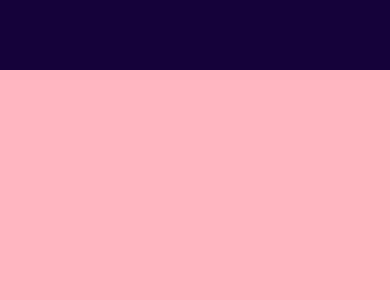
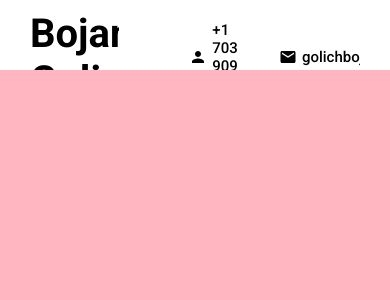
Before and after one commit to bokigolic/my-react-potrfolio, a React (Create React App) app: page / in a window 390 px wide. Shown: the top 300 px of the page. Built offline with nearby package versions, Linux system fonts and the light colour scheme.

Commit message:
work on topbar, done logo, email and phone

```diff
--- a/public/index.html
+++ b/public/index.html
@@ -7,7 +7,8 @@
       name="description"
       content="Web site created using create-react-app"
     />
-    <link href="https://fonts.googleapis.com/css2?family=Open+Sans:wght@300;400&family=Poppins:ital,wght@0,100;0,200;0,300;1,100;1,200;1,300&family=Roboto:ital,wght@0,100;1,900&display=swap" rel="stylesheet">
+     <link href="https://fonts.googleapis.com/css2?family=Roboto:wght@100;200;300;400;500;700;900&display=swap" rel="stylesheet">
+
     <title>Reacr Portfolio Website</title>
   </head>
   <body>
--- a/src/App.js
+++ b/src/App.js
@@ -5,6 +5,7 @@
 import Testimonials from "./components/testmonials/Tstimonials"
 import Contact from "./components/contact/Contact"
 import "./app.scss"
+
 
 
 function App() {
--- a/src/app.scss
+++ b/src/app.scss
@@ -7,9 +7,11 @@
     background-color: aquamarine;
     position: relative;
     top: 70px;
+    scroll-behavior: smooth;
     scroll-snap-type: y mandatory;
+    scrollbar-width: none; //for fairfax
     &::-webkit-scrollbar{
-      display: none;
+      display: none; //for other browswr
     }
 
     >*{
--- a/src/components/contact/Contact.jsx
+++ b/src/components/contact/Contact.jsx
@@ -3,6 +3,6 @@
 
 export default function Contact() {
   return (
-    <div className="contact"></div>
+    <div className="contact" id='contact'></div>
   )
 }
--- a/src/components/intro/Intro.jsx
+++ b/src/components/intro/Intro.jsx
@@ -3,6 +3,6 @@
 
 export default function Intro() {
   return (
-    <div className="intro"></div>
+    <div className="intro" id='intro'></div>
   )
 }
--- a/src/components/portfolio/Portfolio.jsx
+++ b/src/components/portfolio/Portfolio.jsx
@@ -3,7 +3,7 @@
 
 export default function Portfolio() {
   return (
-   <div className="portfolio">
+   <div className="portfolio" id='portfolio'>
 
    </div>
   );
--- a/src/components/testmonials/Tstimonials.jsx
+++ b/src/components/testmonials/Tstimonials.jsx
@@ -3,6 +3,6 @@
 
 export default function Tstimonials() {
   return (
-    <div className="testimonials"></div>
+    <div className="testimonials" id='testimonials'></div>
   )
 }
--- a/src/components/topbar/Topbar.jsx
+++ b/src/components/topbar/Topbar.jsx
@@ -1,8 +1,31 @@
-import React from 'react'
-import "./topbar.scss"
+import "./topbar.scss";
+import { Person, Mail } from "@mui/icons-material";
 
-export default function Topbar() {
+export default function Topbar({ menuOpen, setMenuOpen }) {
   return (
-    <div className="topbar"></div>
-  )
+    <div className={"topbar " + (menuOpen && "active")}>
+      <div className="wrapper">
+        <div className="left">
+          <a href="#intro" className="logo">
+            Bojan Golic
+          </a>
+          <div className="itemContainer">
+            <Person className="icon" />
+            <span>+1 703 909 0093</span>
+          </div>
+          <div className="itemContainer">
+            <Mail className="icon" />
+            <span>golichbojan@gmail.com</span>
+          </div>
+        </div>
+        <div className="right">
+          <div className="hamburger" onClick={()=>setMenuOpen(!menuOpen)}>
+            <span className="line1"></span>
+            <span className="line2"></span>
+            <span className="line3"></span>
+          </div>
+        </div>
+      </div>
+    </div>
+  );
 }
--- a/src/components/topbar/topbar.scss
+++ b/src/components/topbar/topbar.scss
@@ -1,8 +1,50 @@
-.topbar{
+@import "../../global.scss";
+
+.topbar {
   width: 100%;
   height: 70px;
-  background-color: #15023a;
+  background-color: white;
+
   position: fixed;
   top: 0;
-  z-index: 2;
-}
+  z-index: 3;
+  transition: all 1s ease;
+
+  .wrapper {
+    padding: 10px 30px;
+    display: flex;
+    align-items: center;
+    justify-content: space-between;
+
+    .left {
+      display: flex;
+      align-items: center;
+
+      .logo {
+        font-size: 40px;
+        font-weight: 700;
+        text-decoration: none;
+        color: inherit;
+        margin-right: 40px;
+      }
+
+      .itemContainer {
+        display: flex;
+        align-items: center;
+        margin-left: 30px;
+
+
+
+        .icon {
+          font-size: 18px;
+          margin-right: 5px;
+        }
+
+        span {
+          font-size: 15px;
+          font-weight: 500;
+        }
+      }
+    }
+
+  }}
--- a/src/components/works/Works.jsx
+++ b/src/components/works/Works.jsx
@@ -2,6 +2,6 @@
 
 export default function Works() {
   return (
-    <div className="works"></div>
+    <div className="works" id='works'></div>
   )
 }
--- /dev/null
+++ b/src/global.scss
@@ -0,0 +1 @@
+$maniColor:#15023a;
```
Also changed, not shown: package.json (+10 -0 lines), 1 other file (tests, documents, lock files or other folders).
